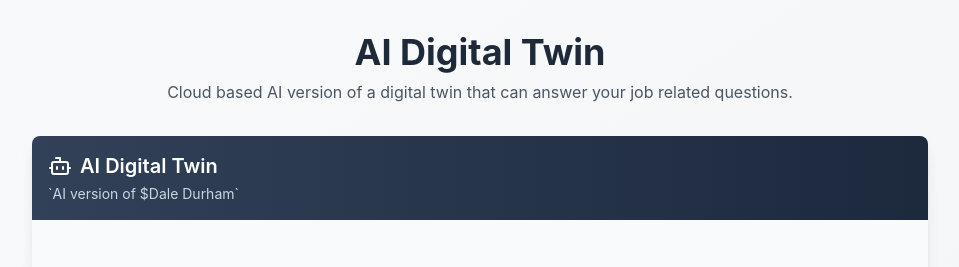
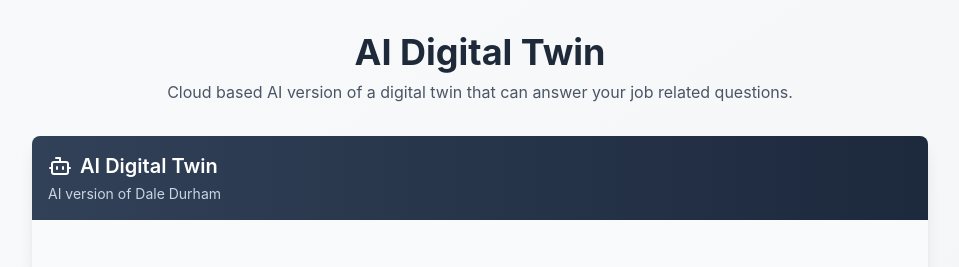
Before and after one commit to daledurhampro/digital-twin, a Next.js app in the folder frontend/: page / in a window 1280 px wide. Shown: the top 267 px of the page, without its empty margins (160-1119 px from the left). Built offline with nearby package versions, Linux system fonts and the light colour scheme.

Commit message:
another fix for frontend UI sub-title text

```diff
--- a/frontend/components/twin.tsx
+++ b/frontend/components/twin.tsx
@@ -111,7 +111,7 @@ export default function Twin() {
                     <Bot className="w-6 h-6" />
                     AI Digital Twin
                 </h2>
-                <p className="text-sm text-slate-300 mt-1">`AI version of ${fullName || 'User'}`</p>
+                <p className="text-sm text-slate-300 mt-1">AI version of {fullName || 'User'}</p>
             </div>
 
             {/* Messages */}
```
